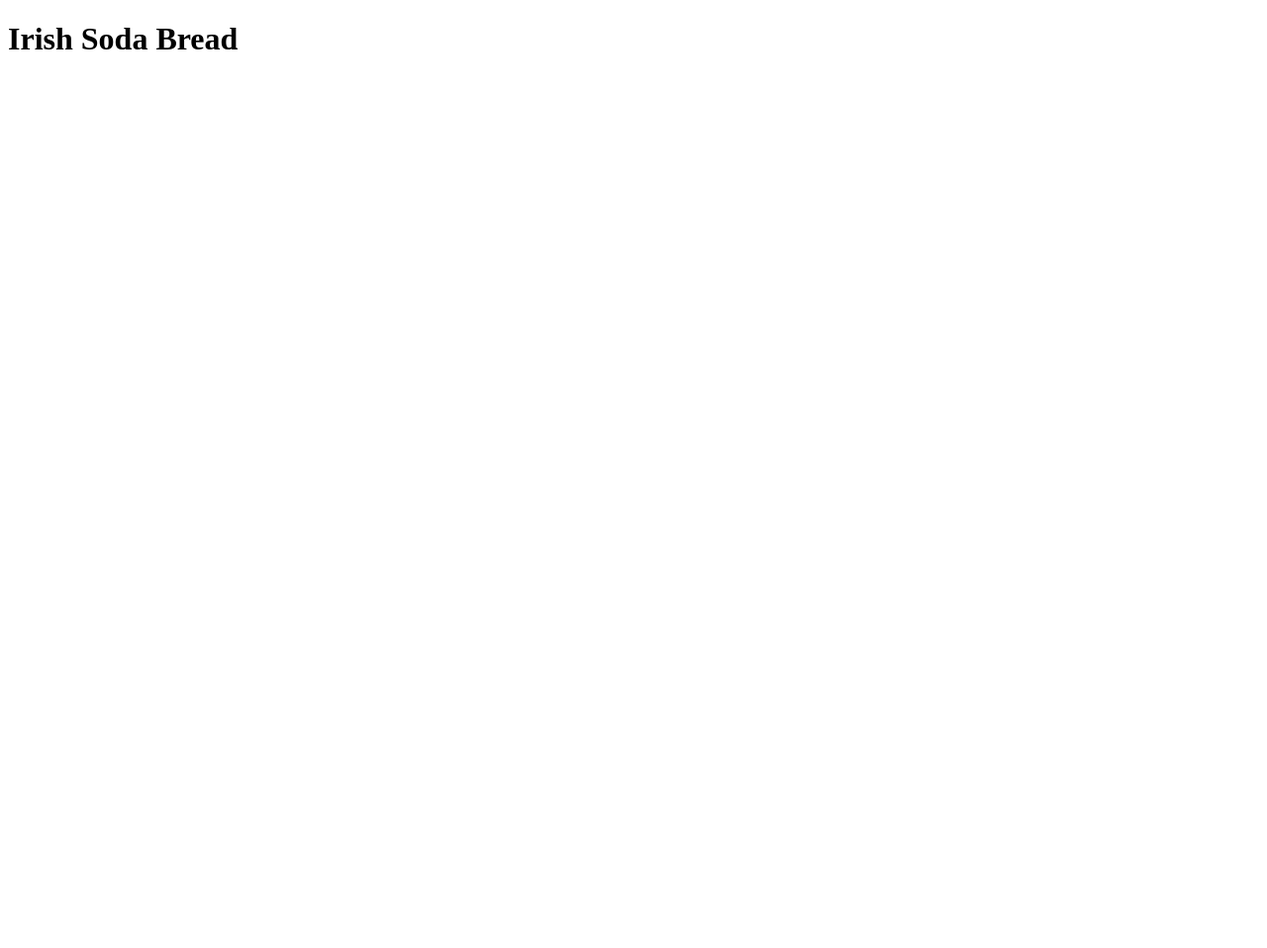
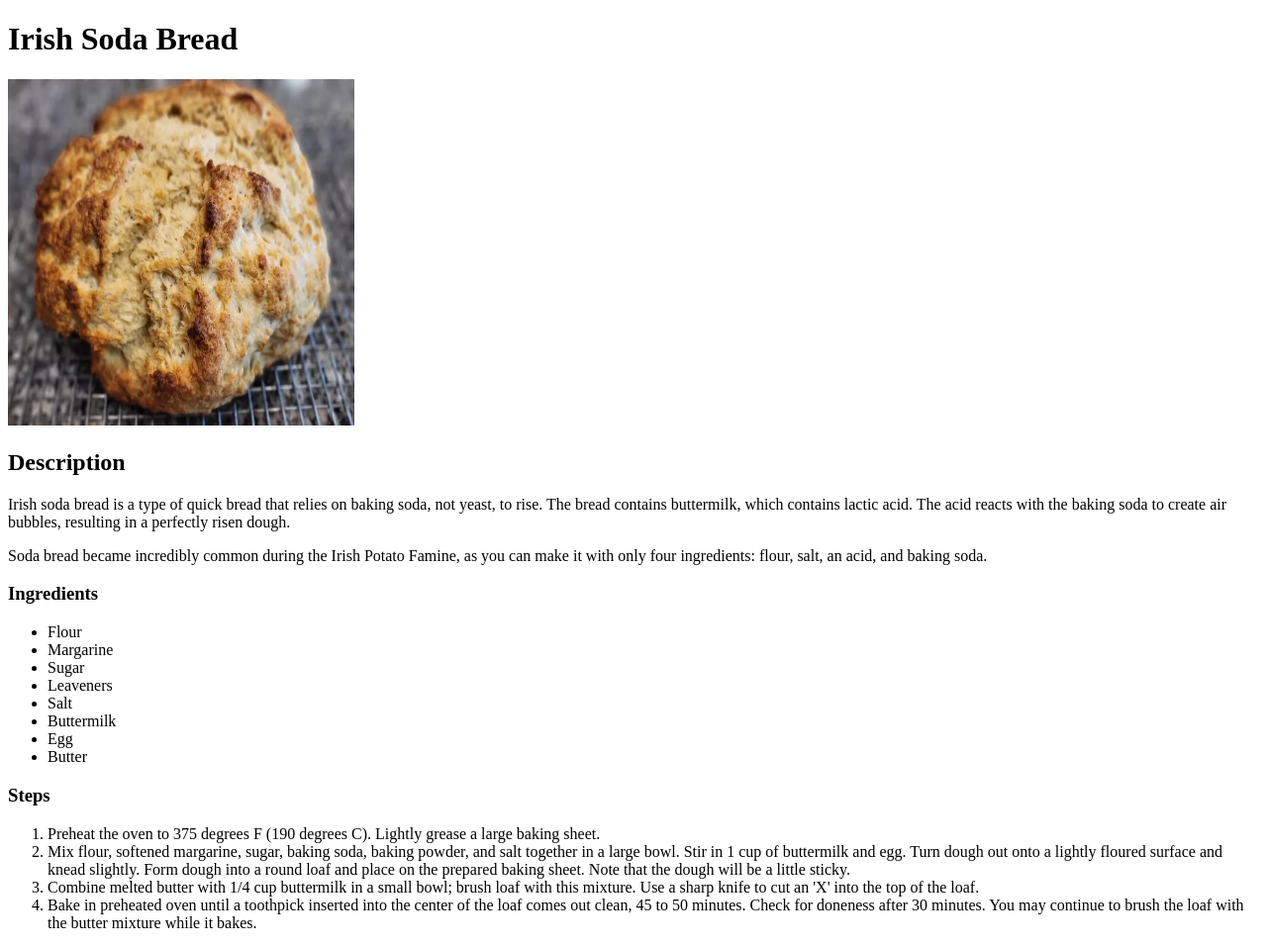
Before and after one commit to rpalival/odin-recipes, a plain HTML site: page recipes/irish-soda-bread.html in a window 1280 px wide. Shown: the whole page at 99% size. Before the commit the page ends 800 px from the top, so only its background shows below. Drawn offline with Linux system fonts and the light colour scheme.

Commit message:
Feat: Create the Irish soda bread recipe content
Iteration 3: Irish soda bread page content
The recipe will include these few default things
Image: final look of the recipe
Description of the recipe
Ingredients list for the recipe
Steps: cooking steps to reproduce the recipe

```diff
--- a/recipes/irish-soda-bread.html
+++ b/recipes/irish-soda-bread.html
@@ -6,5 +6,38 @@
 </head>
 <body>
     <h1>Irish Soda Bread</h1>
+    <img
+        src="../images/irish-soda-bread.jpg"
+        alt="Cooked Irish soda bread picture"
+        height="350"
+        width="350"
+    >
+    <h2>Description</h2>
+    <p>
+        Irish soda bread is a type of quick bread that relies on baking soda, not yeast, to rise. The bread contains buttermilk, which contains lactic acid. The acid reacts with the baking soda to create air bubbles, resulting in a perfectly risen dough.
+    </p>
+    <p>
+        Soda bread became incredibly common during the Irish Potato Famine, as you can make it with only four ingredients: flour, salt, an acid, and baking soda.
+    </p>
+    <h3>Ingredients</h3>
+    <ul>
+        <li>Flour</li>
+        <li>Margarine</li>
+        <li>Sugar</li>
+        <li>Leaveners</li>
+        <li>Salt</li>
+        <li>Buttermilk</li>
+        <li>Egg</li>
+        <li>Butter</li>
+    </ul>
+    <h3>Steps</h3>
+    <ol>
+        <li>Preheat the oven to 375 degrees F (190 degrees C). Lightly grease a large baking sheet.</li>
+
+        <li>Mix flour, softened margarine, sugar, baking soda, baking powder, and salt together in a large bowl. Stir in 1 cup of buttermilk and egg. Turn dough out onto a lightly floured surface and knead slightly. Form dough into a round loaf and place on the prepared baking sheet. Note that the dough will be a little sticky.</li>
+
+        <li>Combine melted butter with 1/4 cup buttermilk in a small bowl; brush loaf with this mixture. Use a sharp knife to cut an 'X' into the top of the loaf.</li>
+        <li>Bake in preheated oven until a toothpick inserted into the center of the loaf comes out clean, 45 to 50 minutes. Check for doneness after 30 minutes. You may continue to brush the loaf with the butter mixture while it bakes.</li>
+    </ol>
 </body>
 </html>
```
Also changed, not shown: images/irish-soda-bread.jpg (added).
